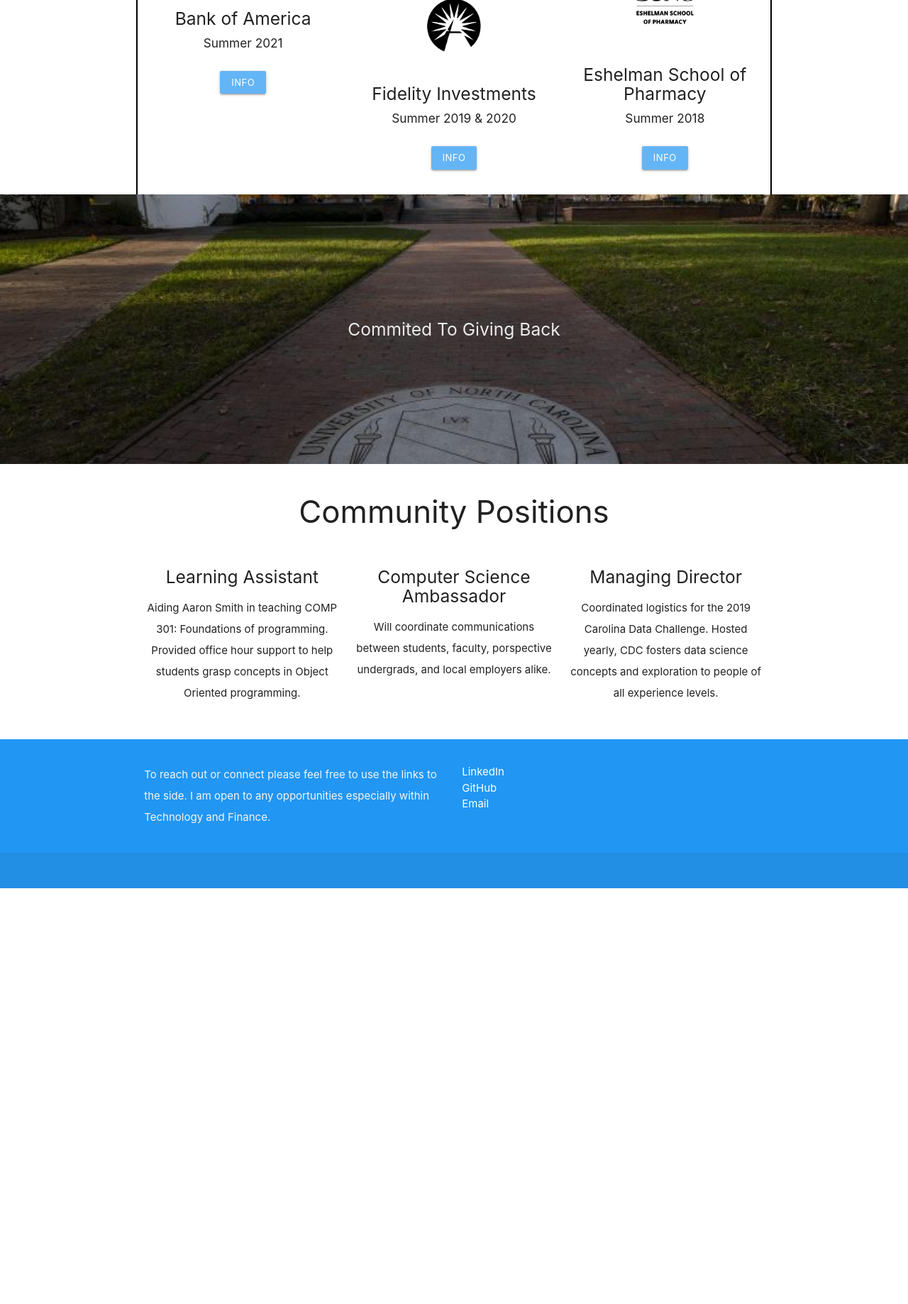
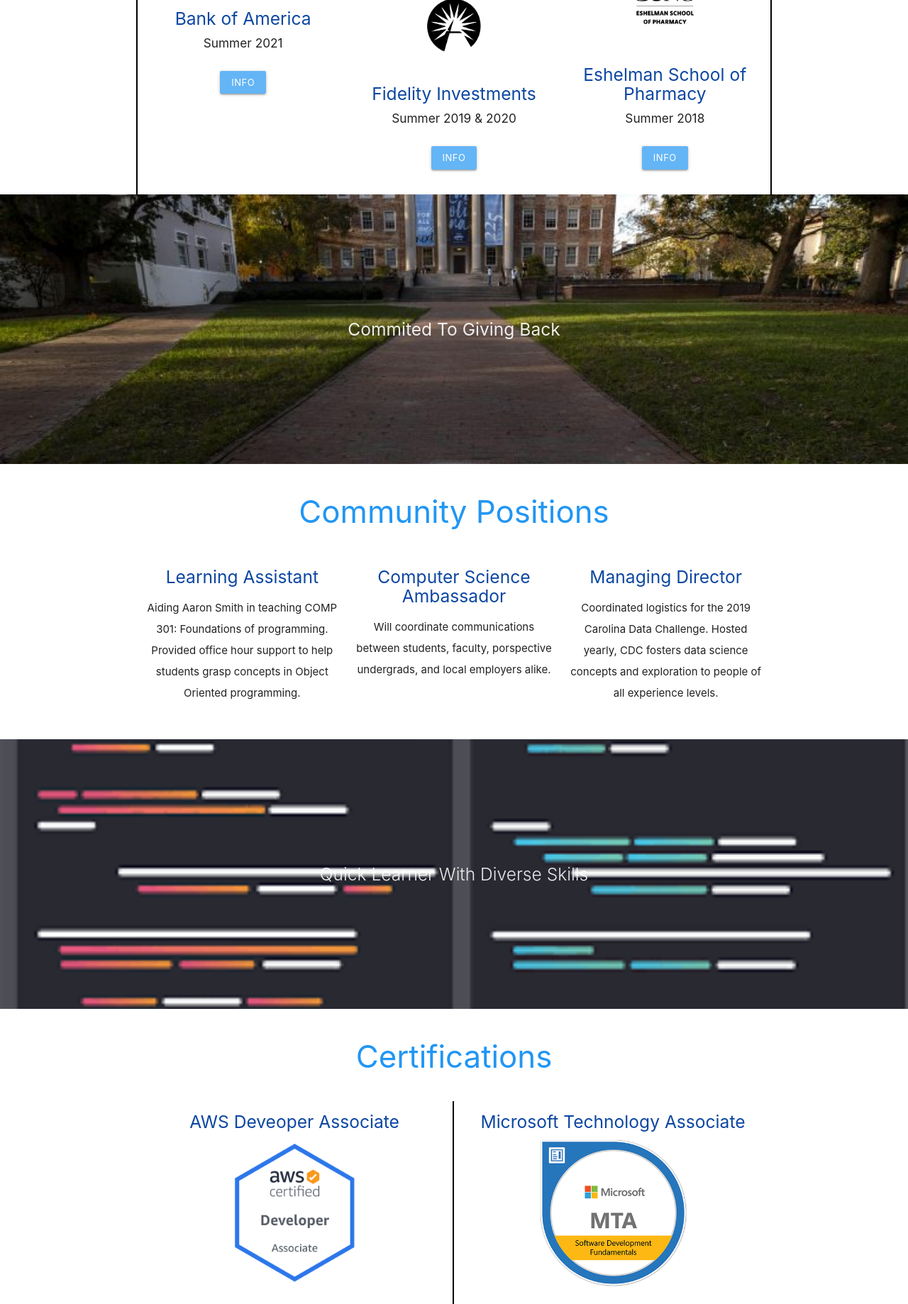
Before and after one commit to RahulUNC/RahulUNC.github.io, a website: page index.html in a window 1280 px wide. Shown: the part 962-2800 px from the top of the page at 71% size. Before the commit the page ends 2214 px from the top, so only its background shows below. Drawn offline with nearby package versions, Linux system fonts and the light colour scheme.

Commit message:
new additions

```diff
--- a/index.html
+++ b/index.html
@@ -70,7 +70,7 @@
           <div class="icon-block">
             <h5 class="center">Incoming Summer Technology Analyst</h5>
             <div class="center"><img class="responsive-img" width="50%" src="boa.png"></div>
-            <h5 class="center">Bank of America</h5>
+            <h5 class="center blue-text text-darken-4">Bank of America</h5>
             <h6 class="center">Summer 2021</h6>
             <br>
             <div class="center"><a href="#modal1" class="modal-trigger waves-effect center blue lighten-2 waves-light btn-small">Info</a></div>
@@ -80,7 +80,7 @@
           <div class="icon-block">
             <h5 class="center">Software Engineering Intern</h5>
             <div class="center"><img class="responsive-img" width="50%" src="fidelity.jpg"></div>
-            <h5 class="center">Fidelity Investments</h5>
+            <h5 class="center blue-text text-darken-4">Fidelity Investments</h5>
             <h6 class="center">Summer 2019 & 2020</h6>
             <br>
             <div class="center"><a href="#modal2" class="modal-trigger waves-effect center blue lighten-2 waves-light btn-small">Info</a></div>
@@ -91,7 +91,7 @@
           <div class="icon-block">
             <h5 class="center">Research Intern</h5>
             <div class="center"><img class="responsive-img" width="50%"src="unce.jpeg"></div>
-            <h5 class="center">Eshelman School of Pharmacy</h5>
+            <h5 class="center blue-text text-darken-4">Eshelman School of Pharmacy</h5>
             <h6 class="center">Summer 2018</h6>
             <br>
             <div class="center"><a href="#modal3" class="modal-trigger waves-effect center blue lighten-2 waves-light btn-small">Info</a></div>
@@ -166,23 +166,23 @@
   <div class="container">
     <div class="section">
       <div class="row center">
-        <h3>Community Positions</h3>
+        <h3 class="blue-text lighten-2">Community Positions</h3>
       </div>
       <div class="row center">
          <div class="col s12 m4">
-          <h5>Learning Assistant</h5>
+          <h5 class="blue-text text-darken-4">Learning Assistant</h5>
           <p>Aiding Aaron Smith in teaching COMP 301: Foundations of programming. Provided office hour support
             to help students grasp concepts in Object Oriented programming.
           </p>
         </div>
         <div class="col s12 m4">
-          <h5>Computer Science Ambassador</h5>
+          <h5 class="blue-text text-darken-4">Computer Science Ambassador</h5>
           <p>Will coordinate communications between students, faculty,
             porspective undergrads, and local employers alike.
           </p>
         </div>
         <div class="col s12 m4">
-          <h5>Managing Director</h5>
+          <h5 class="blue-text text-darken-4">Managing Director</h5>
           <p>Coordinated logistics for the 2019 Carolina Data Challenge. Hosted yearly, CDC fosters
             data science concepts and exploration to people of all experience levels.
           </p>
@@ -192,16 +192,54 @@
   </div>
 
 
-  <!-- <div class="parallax-container valign-wrapper">
+  <div class="parallax-container valign-wrapper">
     <div class="section no-pad-bot">
       <div class="container">
         <div class="row center">
-          <h5 class="header col s12 light">A modern responsive front-end framework based on Material Design</h5>
+          <h5 class="header col s12 light">Quick Learner With Diverse Skills</h5>
         </div>
       </div>
     </div>
-    <div class="parallax"><img src="background3.jpg" alt="Unsplashed background img 3"></div>
-  </div> -->
+    <div class="parallax"><img src="background3.png" alt="Unsplashed background img 3"></div>
+  </div>
+
+  <div class="container">
+    <div class="section">
+      <div class="row">
+        <div class="row center">
+          <h3 class="center blue-text lighten-2">Certifications</h3>
+        </div>
+        <div class="col s12 m6" style="border-right: 2px solid  #000;">
+          <div class="icon-block">
+            <div class="row center">
+              <h5 class="center blue-text text-darken-4">AWS Deveoper Associate</h5>
+              <div class="center"><img class="responsive-img" width="50%" src="aws.png"></div>
+              <p>DVA-C01 | <a href="https://aw.certmetrics.com/amazon/public/verification.aspx">R5WJX3FDJ141QN30</a></p>
+              <p>Certified January 15th, 2021</p>
+              <p>Valid for 3 years</p>
+            </div>
+          </div>
+        </div>
+        <div class="col s12 m6">
+          <div class="icon-block">
+            <div class="row center">
+              <h5 class="center blue-text text-darken-4">Microsoft Technology Associate</h5>
+              <div class="center"><img class="responsive-img" width="50%" src="mta.png"></div>
+              <p>MTA 98-349 | MTA 96-365 | MTA 98-366 | MTA 98-367</p>
+              <p>Certified June - Sept, 2014</p>
+              <p>Valid for life</p>
+            </div>
+          </div>
+        </div>
+      </div>
+      <div class="row center" style="border-bottom: 2px solid #000;">
+        <h3 class="blue-text lighten-2">Skills</h3>
+      </div>
+      <div class="row center">
+        <div class="center"><img class="responsive-img" width="70%" src="wordle.png"></div>
+      </div>
+    </div>
+  </div>
 
   <footer class="page-footer blue">
     <div class="container">
@@ -230,6 +268,5 @@
   <script src="js/materialize.js"></script>
   <script src="js/init.js"></script>
   <script src="script.js"></script>
-
   </body>
 </html>
```
Also changed, not shown: aws.png (added), background3.jpg (deleted), background3.png (added), mta.png (added), wordle.png (added).
